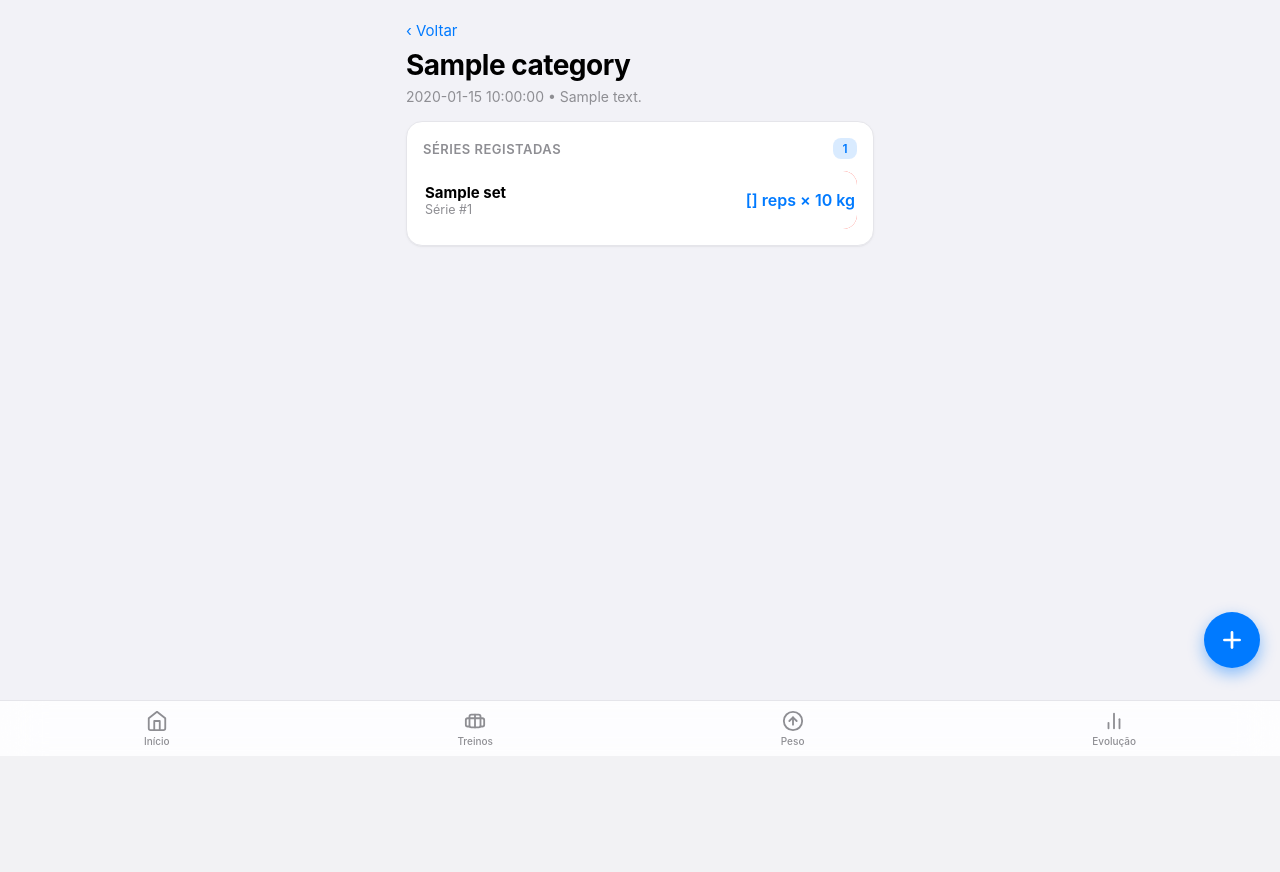
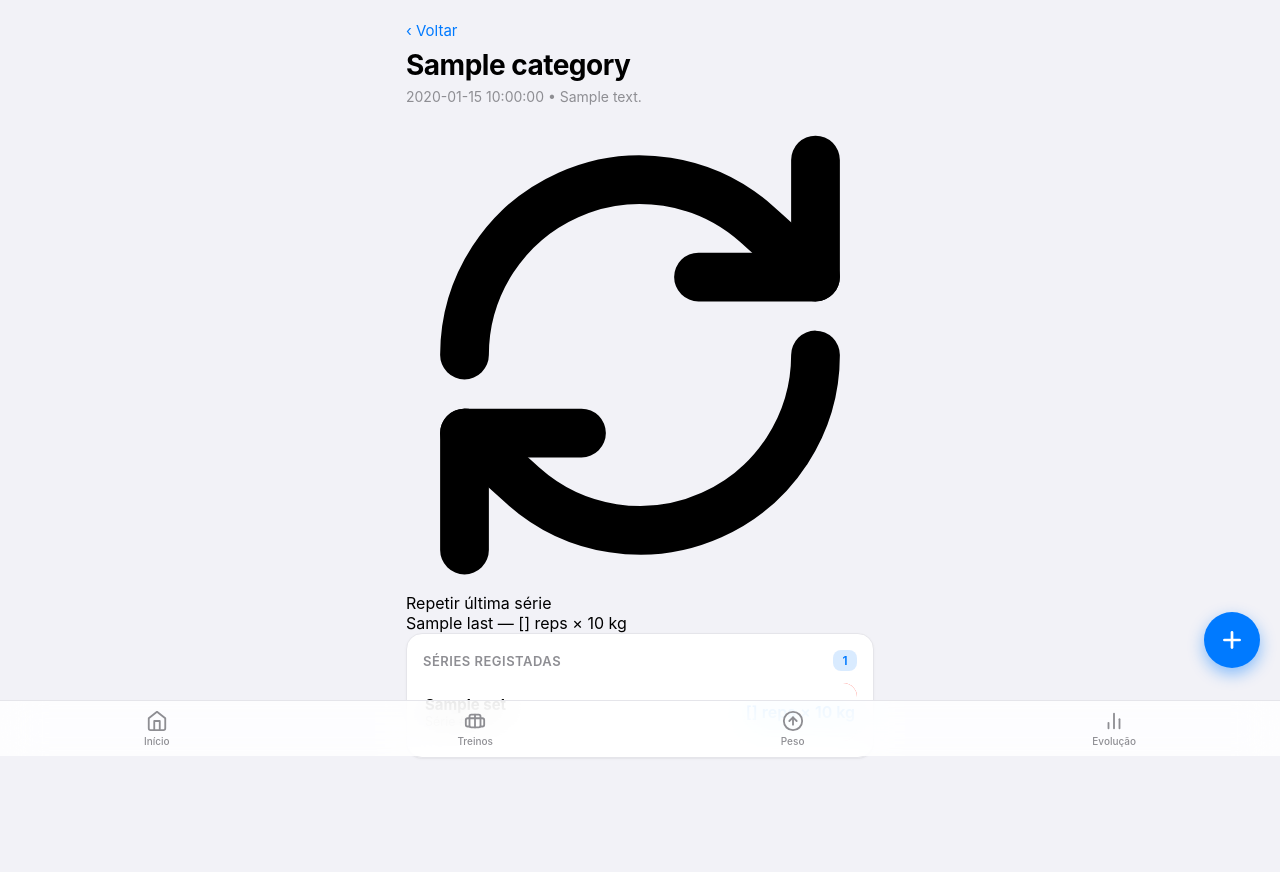
Before and after one commit to pauloloucofixe-source/gymapp2, a Flask app: template app/templates/workout_detail.html in a window 1280 px wide. Shown: the part 44-916 px from the top of the page. Before the commit the page ends 791 px from the top, so only its background shows below. Run offline with Flask 3, Linux system fonts and the light colour scheme; the template is opened without the code that fills it: most values are stand-ins (such as "Sample title", 1, 10 or a date in 2020).

Commit message:
Update workout_detail.html

```diff
--- a/app/templates/workout_detail.html
+++ b/app/templates/workout_detail.html
@@ -3,6 +3,22 @@
 <a href="{{ url_for('workouts.list_create_workouts') }}" style="color: var(--ios-blue); text-decoration: none; font-size: 15px;">‹ Voltar</a>
 <h2 style="margin-top: 8px;">{{ workout.category }}</h2>
 <p style="color: var(--ios-subtext); margin-top: -8px; margin-bottom: 16px; font-size: 14px;">{{ workout.date }} {% if workout.notes %}• {{ workout.notes }}{% endif %}</p>
+
+{% if last_set %}
+<div class="repeat-card" id="repeat-card"
+     data-exercise-id="{{ last_set.exercise_id }}"
+     data-exercise-name="{{ last_set.exercise_name }}"
+     data-reps="{{ last_set.reps }}"
+     data-weight="{{ last_set.weight }}">
+    <div class="repeat-icon">
+        <svg viewBox="0 0 24 24" fill="none" stroke="currentColor" stroke-width="2.5" stroke-linecap="round" stroke-linejoin="round"><path d="M21 2v6h-6"/><path d="M3 12a9 9 0 0 1 15-6.7L21 8"/><path d="M3 22v-6h6"/><path d="M21 12a9 9 0 0 1-15 6.7L3 16"/></svg>
+    </div>
+    <div class="repeat-text">
+        <div class="repeat-label">Repetir última série</div>
+        <div class="repeat-detail">{{ last_set.exercise_name }} — {{ last_set.reps }} reps × {{ last_set.weight }} kg</div>
+    </div>
+</div>
+{% endif %}
 
 <div class="ios-card">
     <div class="ios-card-title">
@@ -45,17 +61,46 @@
     <div class="sheet">
         <div class="sheet-handle"></div>
         <div class="sheet-title">Adicionar Série</div>
+
+        {% if used_exercises %}
+        <div class="chip-row" id="exercise-chips">
+            {% for ex in used_exercises %}
+            <button type="button" class="chip{% if loop.first %} active{% endif %}"
+                    data-id="{{ ex.id }}" data-reps="{{ ex.last_reps }}" data-weight="{{ ex.last_weight }}">
+                {{ ex.name }}
+            </button>
+            {% endfor %}
+            <button type="button" class="chip" id="chip-other">Outro exercício</button>
+        </div>
+        {% endif %}
+
         <form method="POST" action="{{ url_for('workouts.workout_detail', workout_id=workout.id) }}"
-              data-ajax data-ajax-success="onSetCreated" data-success-message="Série registada">
+              data-ajax data-ajax-success="onSetCreated" data-success-message="Série registada"
+              data-keep-sheet-open data-no-reset id="set-form">
             <div class="ios-input-group">
-                <select name="exercise_id" class="ios-input" required>
+                <select name="exercise_id" id="exercise-select" class="ios-input" {% if used_exercises %}style="display:none;"{% endif %} required>
                     {% for ex in exercises %}
                     <option value="{{ ex.id }}">{{ ex.muscle_group }} - {{ ex.name }}</option>
                     {% endfor %}
                 </select>
-                <div style="display: flex; gap: 8px;">
-                    <input type="number" name="reps" class="ios-input" placeholder="Reps" min="1" required>
-                    <input type="number" step="0.5" name="weight" class="ios-input" placeholder="Carga (kg)" min="0" required>
+
+                <div style="display:flex; gap:12px;">
+                    <div class="stepper-field">
+                        <div class="stepper-field-label">Reps</div>
+                        <div class="stepper-row">
+                            <button type="button" class="stepper-btn" data-step="reps" data-delta="-1">−</button>
+                            <input type="number" name="reps" id="reps-input" class="stepper-value" min="1" required>
+                            <button type="button" class="stepper-btn" data-step="reps" data-delta="1">+</button>
+                        </div>
+                    </div>
+                    <div class="stepper-field">
+                        <div class="stepper-field-label">Carga (kg)</div>
+                        <div class="stepper-row">
+                            <button type="button" class="stepper-btn" data-step="weight" data-delta="-2.5">−</button>
+                            <input type="number" step="0.5" name="weight" id="weight-input" class="stepper-value" min="0" required>
+                            <button type="button" class="stepper-btn" data-step="weight" data-delta="2.5">+</button>
+                        </div>
+                    </div>
                 </div>
             </div>
             <button type="submit" class="ios-btn">
@@ -69,6 +114,76 @@
 
 {% block scripts %}
 <script>
+(function () {
+    const select = document.getElementById('exercise-select');
+    const repsInput = document.getElementById('reps-input');
+    const weightInput = document.getElementById('weight-input');
+    const chipRow = document.getElementById('exercise-chips');
+    const chipOther = document.getElementById('chip-other');
+
+    // Pré-preencher com a série mais recente registada (qualquer exercício)
+    {% if last_set %}
+    repsInput.value = {{ last_set.reps }};
+    weightInput.value = {{ last_set.weight }};
+    select.value = "{{ last_set.exercise_id }}";
+    {% endif %}
+
+    if (chipRow) {
+        chipRow.querySelectorAll('.chip[data-id]').forEach(chip => {
+            chip.addEventListener('click', () => {
+                chipRow.querySelectorAll('.chip').forEach(c => c.classList.remove('active'));
+                chip.classList.add('active');
+                select.value = chip.dataset.id;
+                select.style.display = 'none';
+                if (chip.dataset.reps) repsInput.value = chip.dataset.reps;
+                if (chip.dataset.weight) weightInput.value = chip.dataset.weight;
+            });
+        });
+    }
+
+    if (chipOther) {
+        chipOther.addEventListener('click', () => {
+            chipRow.querySelectorAll('.chip').forEach(c => c.classList.remove('active'));
+            chipOther.classList.add('active');
+            select.style.display = 'block';
+            select.focus();
+        });
+    }
+
+    document.querySelectorAll('.stepper-btn').forEach(btn => {
+        btn.addEventListener('click', () => {
+            const input = btn.dataset.step === 'reps' ? repsInput : weightInput;
+            const delta = parseFloat(btn.dataset.delta);
+            const min = parseFloat(input.min) || 0;
+            let value = (parseFloat(input.value) || 0) + delta;
+            if (value < min) value = min;
+            input.value = btn.dataset.step === 'reps' ? Math.round(value) : Math.round(value * 2) / 2;
+            window.iosInteractive.haptic(6);
+        });
+    });
+
+    // Repetir última série com um único toque, sem abrir a sheet
+    const repeatCard = document.getElementById('repeat-card');
+    if (repeatCard) {
+        repeatCard.addEventListener('click', async () => {
+            try {
+                const data = await window.iosInteractive.postForm(
+                    "{{ url_for('workouts.workout_detail', workout_id=workout.id) }}",
+                    {
+                        exercise_id: repeatCard.dataset.exerciseId,
+                        reps: repeatCard.dataset.reps,
+                        weight: repeatCard.dataset.weight
+                    }
+                );
+                onSetCreated(data);
+                window.iosInteractive.toast('Série repetida', 'success');
+            } catch (err) {
+                window.iosInteractive.toast('Não foi possível repetir a série.', 'error');
+            }
+        });
+    }
+})();
+
 function onSetCreated(s) {
     const emptyState = document.getElementById('sets-empty');
     if (emptyState) emptyState.style.display = 'none';
```
